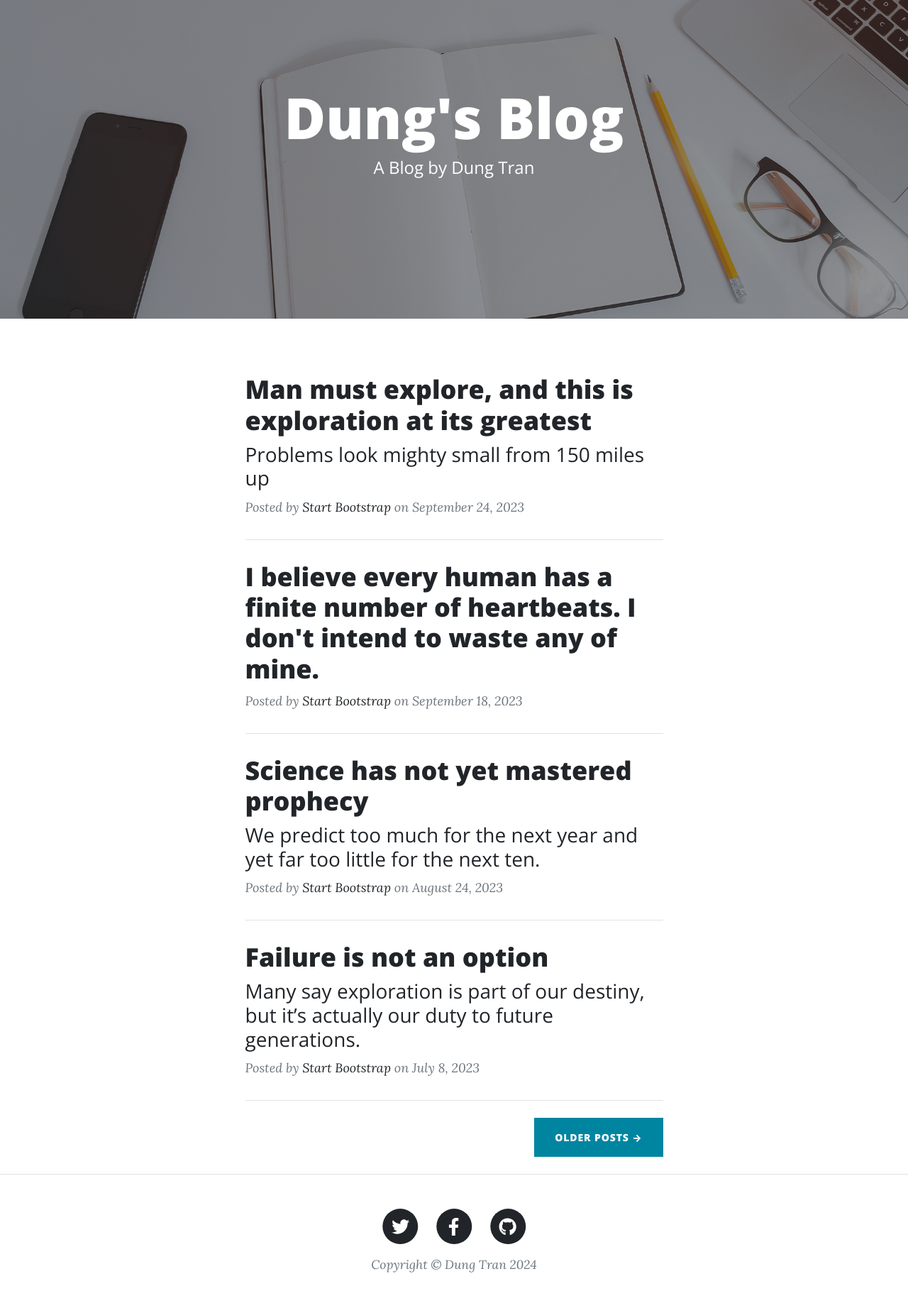
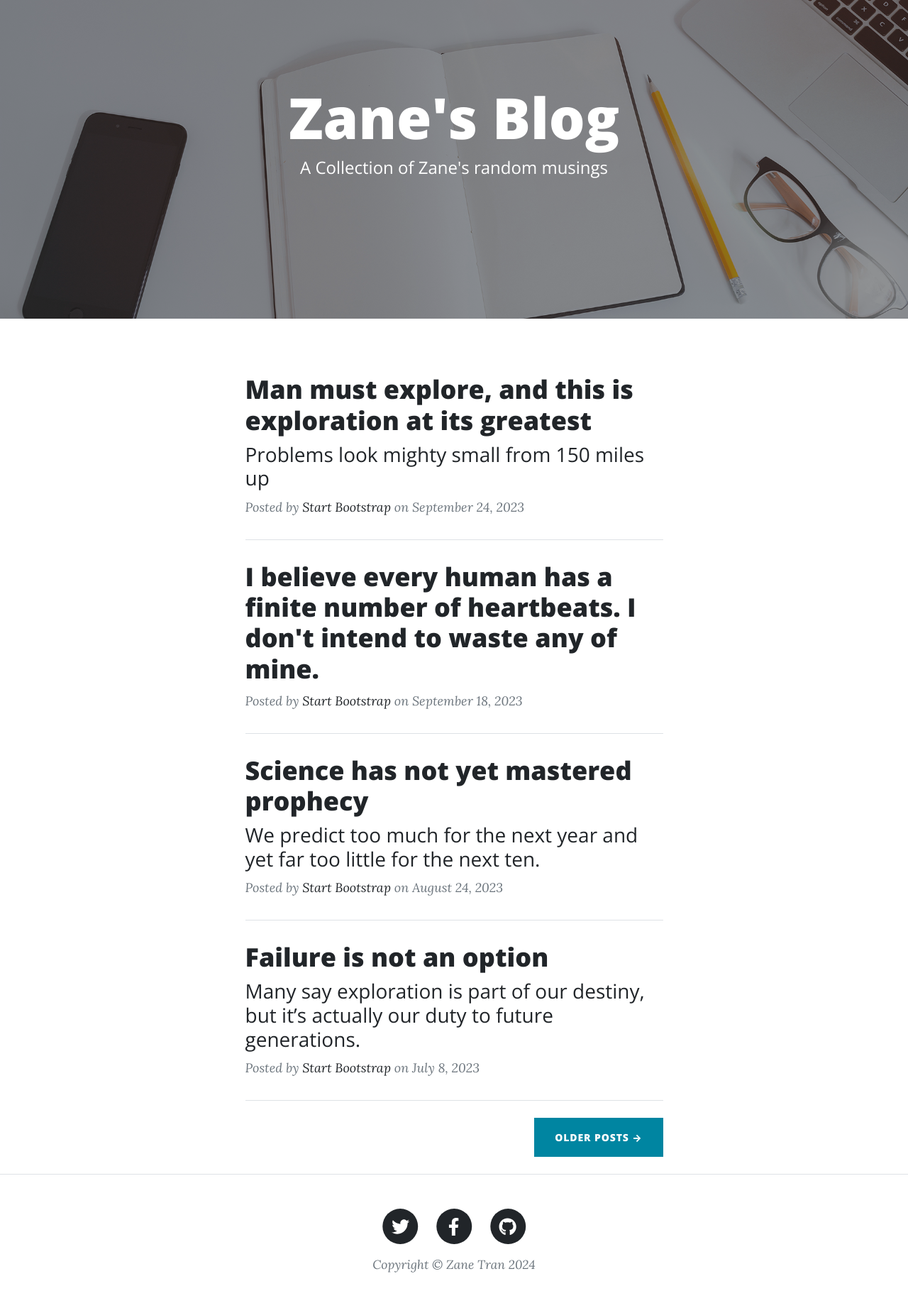
Before and after one commit to ZhenyaChan/blog-project, a Flask app: page / in a window 1280 px wide. Shown: the part 83-1926 px from the top of the page at 71% size. Run offline with Flask 3, Linux system fonts and the light colour scheme; some libraries are stand-ins or nearby versions.

Commit message:
Updated name to my preffered name

```diff
--- a/templates/footer.html
+++ b/templates/footer.html
@@ -39,7 +39,7 @@
                             </a>
                         </li>
                     </ul>
-                    <div class="small text-center text-muted fst-italic">Copyright &copy; Dung Tran 2024</div>
+                    <div class="small text-center text-muted fst-italic">Copyright &copy; Zane Tran 2024</div>
                 </div>
             </div>
         </div>
--- a/templates/header.html
+++ b/templates/header.html
@@ -5,7 +5,7 @@
         <meta name="viewport" content="width=device-width, initial-scale=1, shrink-to-fit=no" />
         <meta name="blog" content="" />
         <meta name="Dung Tran" content="" />
-        <title>Dung's Blog</title>
+        <title>Zane's Blog</title>
         <link rel="icon" type="image/x-icon" href="{{ url_for('static', filename='/assets/favicon.ico') }}" />
         <!-- Font Awesome icons (free version)-->
         <script src="https://use.fontawesome.com/releases/v6.3.0/js/all.js" crossorigin="anonymous"></script>
--- a/templates/index.html
+++ b/templates/index.html
@@ -9,8 +9,8 @@
                 <div class="row gx-4 gx-lg-5 justify-content-center">
                     <div class="col-md-10 col-lg-8 col-xl-7">
                         <div class="site-heading">
-                            <h1>Dung's Blog</h1>
-                            <span class="subheading">A Blog by Dung Tran</span>
+                            <h1>Zane's Blog</h1>
+                            <span class="subheading">A Collection of Zane's random musings</span>
                         </div>
                     </div>
                 </div>
```
